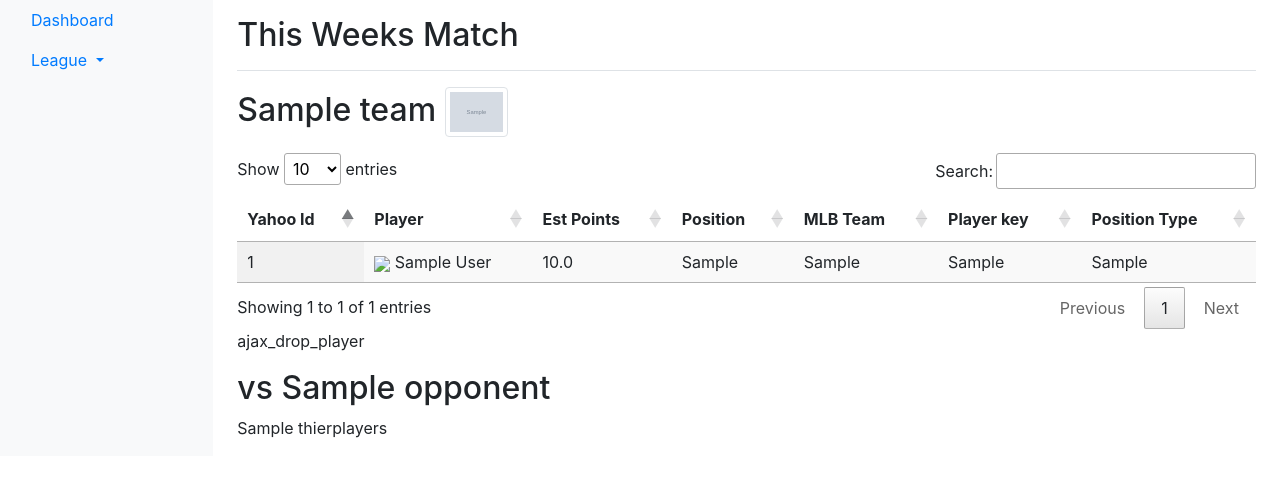
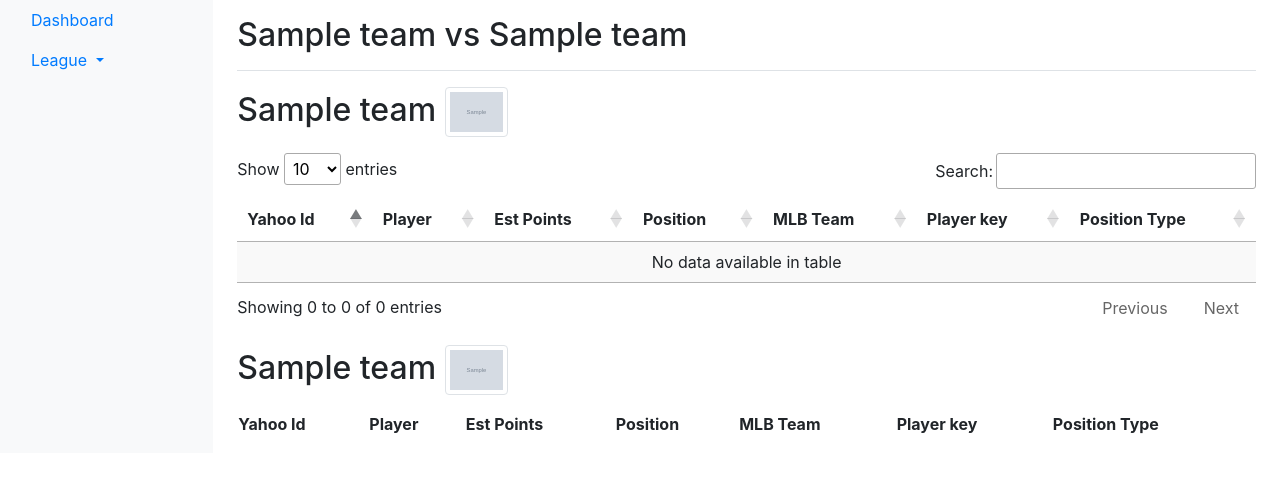
Before and after one commit to ChadShoeby/baseballBot, a Django app: template baseballBot/frontoffice/templates/frontoffice/matchup.html in a window 1280 px wide. Shown: the part 40-517 px from the top of the page. Run offline with Django 3.2, Linux system fonts and the light colour scheme; tables that the repository leaves empty hold one stand-in row (values such as "Sample post"); the template is opened without the code that fills it: values that come from a table or form of the project are taken from there, most other values are stand-ins (such as "Sample title", 1, 10 or a date in 2020); grey boxes marked "Sample" are stand-in pictures; lists and menus that the app fills with data are empty; parts of the project's set-up code (start-up, migrations or seed data) failed here and were passed over; some libraries are stand-ins or nearby versions.

Commit message:
updates to matchup view

```diff
--- a/baseballBot/frontoffice/templates/frontoffice/matchup.html
+++ b/baseballBot/frontoffice/templates/frontoffice/matchup.html
@@ -1,16 +1,18 @@
 {% extends "../base.html" %}
 
-{% block title %}{{ team }} Front Office{% endblock %}
-{% block dashboardTitle %}
+{% block title %}{{ user_team }} Front Office{% endblock %}
+{% block dashboardTitle %}{{ user_team }} vs {{ opposing_team }}{% endblock %}
 
-This Weeks Match
+{% block dashboardBody %}
+	<h2>{{ user_team }}{% if user_team.yahoo_team_logo_url %}
+<img style="height:50px;" src="{{ user_team.yahoo_team_logo_url }}" class="img-thumbnail">
+{% endif %}</h2>
+	<p>{% include 'frontoffice/playerTable.html' with players=user_team_players team=user_team %}</p>
+
+
+    <h2>{{ opposing_team }}{% if opposing_team.yahoo_team_logo_url %}
+    <img style="height:50px;" src="{{ opposing_team.yahoo_team_logo_url }}" class="img-thumbnail">
+    {% endif %}</h2>
+    <p>{% include 'frontoffice/playerTable.html' with players=opposing_team_players team=opposing_team %}</p>
+
 {% endblock %}
-{% block dashboardBody %}
-	<h2>{{ team }}{% if team.yahoo_team_logo_url %}
-<img style="height:50px;" src="{{ team.yahoo_team_logo_url }}" class="img-thumbnail">
-{% endif %}</h2>
-	<p>{% include 'frontoffice/playerTable.html' with myplayers=myplayers %}</p>
-
-	<h2> vs {{opponent}}</h2>
-	<p> {{thierplayers}}</p>
-{% endblock %}
--- a/baseballBot/frontoffice/templates/frontoffice/playerTable.html
+++ b/baseballBot/frontoffice/templates/frontoffice/playerTable.html
@@ -1,4 +1,4 @@
-<table id="playerTable" class="display" style="width:100%">
+<table id="playerTable{% if team %}_team_{{ team.id }}{% endif %}" class="display" style="width:100%">
     <thead>
         <tr>
             <th>Yahoo Id</th>
@@ -61,15 +61,16 @@
         {% endfor %}
     </tbody>
 </table>
-ajax_drop_player
+
 {% block javascript %}
 <script>
 $(document).ready(function() {
-    playerTable = $('#playerTable').DataTable();
+    playerTableId = "playerTable{% if team %}_team_{{ team.id }}{% endif %}"
+    playerTable = $('#'+playerTableId).DataTable();
 
 
     {% if editableRoster %}
-    $("#playerTable").on('click', ".drop_player_roster",function () {
+    $('#'+playerTableId).on('click', ".drop_player_roster",function () {
     // $(".drop_player_roster").click(function () {
       $.ajax({
         url: '{% url "ajax_drop_player" %}',
@@ -87,7 +88,7 @@
     {% endif %}
 
     {% if canAddPlayers %}
-    $("#playerTable").on('click', ".add_player",function () {
+    $('#'+playerTableId).on('click', ".add_player",function () {
     // $(".add_player").click(function () {
       $.ajax({
         url: '{% url "ajax_add_player" %}',
```
Also changed, not shown: baseballBot/frontoffice/views.py (+19 -15 lines).
